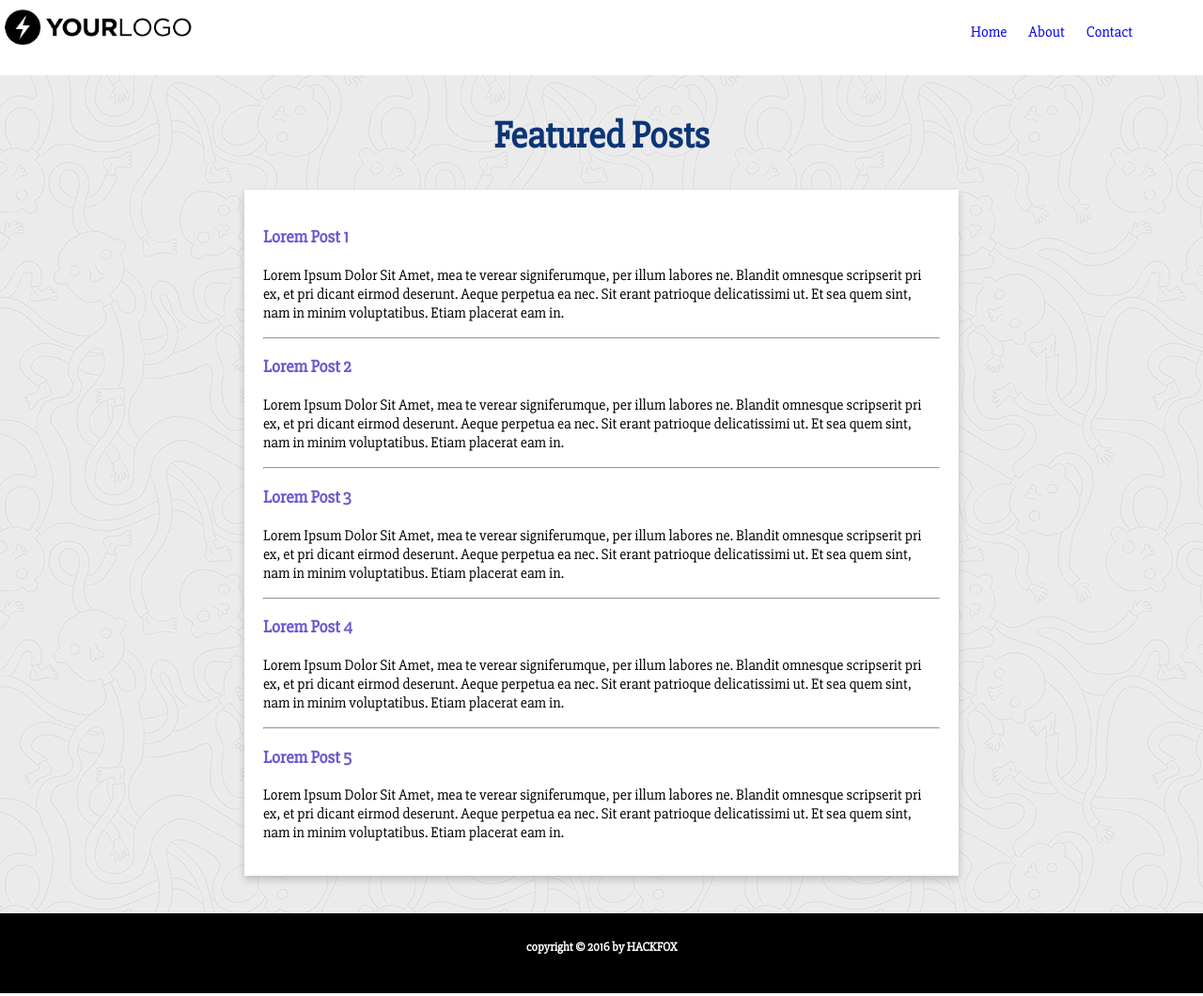
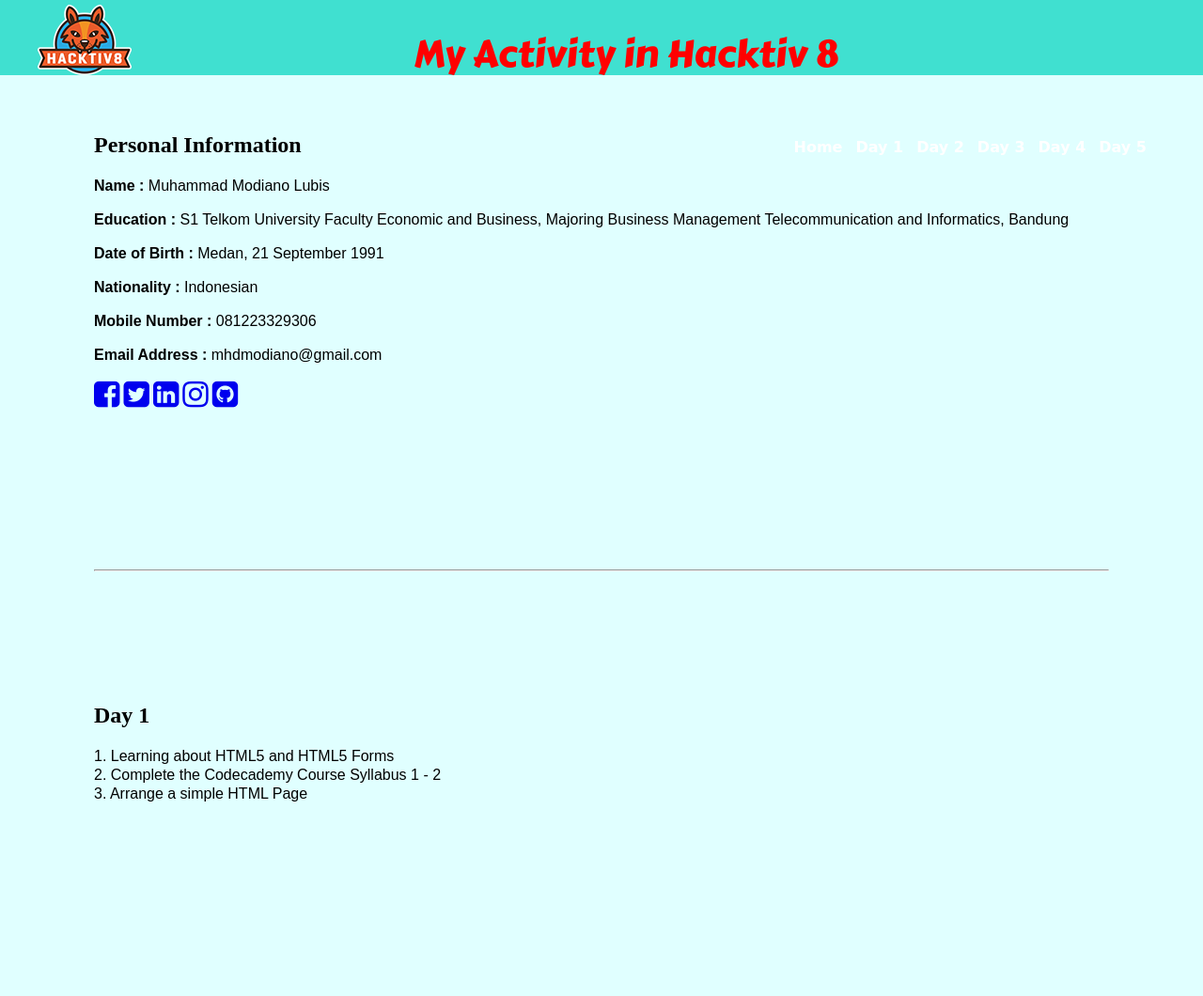
Before and after one commit to modianolubis/modianolubis.github.io, a plain HTML site: page Index.html in a window 1280 px wide. Shown: the top 1060 px of the page at 94% size. Drawn offline with Linux system fonts and the light colour scheme; a web font is replaced by a local one.

Commit message:
mengupload index.html

```diff
--- a/Index.html
+++ b/Index.html
@@ -1,60 +1,72 @@
+<!DOCTYPE html>
 <html>
 	<head>
-    <link href="style.css" type="text/css" rel="stylesheet" />
-    <link href="https://fonts.googleapis.com/css?family=Slabo+27px" rel="stylesheet">
+		<title>My First Website</title>
+		<link href="Style.css" rel="stylesheet" >
+		<link href="https://fonts.googleapis.com/css?family=Carter+One|Merienda+One" rel="stylesheet">
+	    <link rel="stylesheet" href="https://cdnjs.cloudflare.com/ajax/libs/font-awesome/4.7.0/css/font-awesome.min.css">
+
 	</head>
 	<body>
 	<header>
-      <img id="logo" src="sample-logo.png" width="200px" />
+	<image class="logo" src="hactiv8-logo.png"/>
+	<h1 class="judul">My Activity in Hacktiv 8</h1>
 	<nav>
 	<ul>
-          <a href="#"><li>Home</li></a>
-          <a href="#"><li>About</li></a>
-          <a href="#"><li>Contact</li></a>
+	       <li><a href="#Home"><b>Home</b></a></li>
+		   <li><a href="#Day1"><b>Day 1</b></a></li>
+		   <li><a href="#Day2"><b>Day 2</b></a></li>
+		   <li><a href="#Day3"><b>Day 3</b></a></li>
+		   <li><a href="#Day4"><b>Day 4</b></a></li>
+		   <li><a href="#Day5"><b>Day 5</b></a></li>
 	</ul>
 	</nav>
+
 	</header>
-    <section>
-      <h1>Featured Posts</h1>
-      <div id="article-list">
-        <article>
-          <a href=""><h3>Lorem Post 1</h3></a>
-          <p>
-            Lorem Ipsum Dolor Sit Amet, mea te verear signiferumque, per illum labores ne. Blandit omnesque scripserit pri ex, et pri dicant eirmod deserunt. Aeque perpetua ea nec. Sit erant patrioque delicatissimi ut. Et sea quem sint, nam in minim voluptatibus. Etiam placerat eam in.
-          </p>
-        </article>
-        <hr/>
-        <article>
-          <a href=""><h3>Lorem Post 2</h3></a>
-          <p>
-            Lorem Ipsum Dolor Sit Amet, mea te verear signiferumque, per illum labores ne. Blandit omnesque scripserit pri ex, et pri dicant eirmod deserunt. Aeque perpetua ea nec. Sit erant patrioque delicatissimi ut. Et sea quem sint, nam in minim voluptatibus. Etiam placerat eam in.
-          </p>
-        </article>
+		<div>
+		<h2 id="Home">Personal Information</h2>
+		<p><b>Name             		:</b>  Muhammad Modiano Lubis<br></p>
+		<p><b>Education         	:</b> S1 Telkom University Faculty Economic and Business, Majoring Business Management Telecommunication and Informatics, Bandung<br></p>
+		<p><b>Date of Birth         :</b> Medan, 21 September 1991<br></p>
+        <p><b>Nationality	        :</b> Indonesian <br></p>
+        <p><b>Mobile Number		    :</b> 081223329306<br></p>
+        <p><b>Email Address		    :</b> mhdmodiano@gmail.com<br></p>
+		<a href="https://www.facebook.com/mody.moo.79" target="_blank"><i class="fa fa-facebook-square fa-2x" aria-hidden="true"></i></a>
+		<a href="https://twitter.com/Modie_LBS" target="_blank"><i class="fa fa-twitter-square fa-2x" aria-hidden="true"></i></a>
+		<a href="https://www.linkedin.com/in/muhammad-modiano-lubis-22a4a187/" target="_blank"><i class="fa fa-linkedin-square fa-2x" aria-hidden="true"></i></a>
+		<a href="https://www.instagram.com/modianolbs/" target="_blank"><i class="fa fa-instagram fa-2x" aria-hidden="true"></i></a>
+		<a href="https://github.com/modianolubis" target="_blank"><i class="fa fa-github-square fa-2x" aria-hidden="true"></i></a>
+
+		<br><br><br><br><br><br><br><br><br><br>
 		   <hr>
-        <article>
-          <a href=""><h3>Lorem Post 3</h3></a>
-          <p>
-            Lorem Ipsum Dolor Sit Amet, mea te verear signiferumque, per illum labores ne. Blandit omnesque scripserit pri ex, et pri dicant eirmod deserunt. Aeque perpetua ea nec. Sit erant patrioque delicatissimi ut. Et sea quem sint, nam in minim voluptatibus. Etiam placerat eam in.
-          </p>
-        </article>
+
+		<h2 id="Day1">Day 1</h2>
+		<p>1. Learning about HTML5 and HTML5 Forms<br>
+		   2. Complete the Codecademy Course Syllabus 1 - 2<br>
+		   3. Arrange a simple HTML Page
+		   <br></P><br><br><br><br><br><br><br><br><br><br><br><br><br><br><br><br><br><br><br>
 		   <hr>
-        <article>
-          <a href=""><h3>Lorem Post 4</h3></a>
-          <p>
-            Lorem Ipsum Dolor Sit Amet, mea te verear signiferumque, per illum labores ne. Blandit omnesque scripserit pri ex, et pri dicant eirmod deserunt. Aeque perpetua ea nec. Sit erant patrioque delicatissimi ut. Et sea quem sint, nam in minim voluptatibus. Etiam placerat eam in.
-          </p>
-        </article>
+
+		<h2 id="Day2">Day 2</h2>
+		<p>1. Complete the Codecademy Course Syllabus 3 - 5 <br>
+		   2. Combining HTML with CSS
+		   <br></p><br><br><br><br><br><br><br><br><br><br><br><br><br><br><br><br><br><br><br><br>
 		   <hr>
-        <article>
-          <a href=""><h3>Lorem Post 5</h3></a>
-          <p>
-            Lorem Ipsum Dolor Sit Amet, mea te verear signiferumque, per illum labores ne. Blandit omnesque scripserit pri ex, et pri dicant eirmod deserunt. Aeque perpetua ea nec. Sit erant patrioque delicatissimi ut. Et sea quem sint, nam in minim voluptatibus. Etiam placerat eam in.
-          </p>
-        </article>
-      </div>
-    </section>
-    <footer>
-      <h5>copyright &copy; 2016 by HACKFOX</h5>
-    </footer>
+
+	    <h2 id="Day3">Day 3</h2>
+		<p>1. Complete the Codecademy Course Syllabus 6 - 9 </p> <br><br><br><br><br><br><br><br><br><br><br><br></P><br><br><br><br><br><br><br><br>
+		   <hr>
+
+		<h2 id="Day4">Day 4</h2>
+		<p>1. Layouting and Desigining Web Page with CSS<br>
+		   2. Learn about Git and Github
+        </p><br><br><br><br><br><br><br><br><br><br><br><br><br><br><br><br><br><br><br><br>
+		   <hr>
+
+		<h2 id="Day5">Day 5</h2>
+		<p>1. Wrap up the week - WEEKLY PROJECT
+        </p><br><br><br><br><br><br><br><br><br><br><br><br><br><br><br><br><br><br><br><br><br>
+		   <hr>
+	<div>
 	</body>
 </html>
--- a/style.css
+++ b/style.css
@@ -1,80 +1,80 @@
 body {
-    font-family: 'Slabo 27px', serif;
-    font-weight: 400;
-    padding: 0;
-    margin: 0;
-    font-style: normal;
-    background-image: url('sample-pattern.png');
+	background-color: #E0FFFF;
+	margin: 0;
+
 }
-a {
-    text-decoration: none;
-    cursor: pointer;
-    }
-a:hover {
-        color: #373737;
-    }
-/*Ment*/
 header {
-  background-color: #fff;
-  width: 100%;
-  height: 10%;
-  position: fixed;
-  padding: 0;
-  margin: 0;
+    background-color: #40E0D0;
+    height: 80px;
+    width: 100%;
+	position: fixed ;
+
+
+
 }
-#logo {
-    position: fixed;
-    top: 10px; padding-left: 5px;
+h1 {
+	font-family: 'Carter One', cursive;
+	color: red ;
+	font-size: 40px;
+	font-weight: normal;
+	text-align: center;
+
 }
-nav,
-nav ul,
-nav ul li {
-    margin: 0;
-    padding-right: 20px;
+
+h2 {
+	padding-top: 90px;
+
+}
+
+h2 {
+	padding-top: 120px;
+
+
+}
+
+.judul {
+	text-align: center;
+	display: inline-block;
+	padding-left:300px;
+
+}
+
+
+p {
+	font-family: Arial, serif;
+	line-height: 20px ;
+}
+
+
+
+.logo {
+    float: left;
+    margin-left:40px;
+    margin-top: 5px;
+
+}
+
+div{
+	padding: 1px 100px 100px 100px;
+
 }
 
 nav {
-    position: absolute;
-    top: 30%; right: 15px;
-}
-ul li {
-    list-style-type: none;
-    display: inline-block;
-    margin-right: 38px;
+    float: right;
+    /*margin-right: 50px;
+    margin-top: 40px;*/
+    margin: 16px 50px 0px 0 ;
+
 }
 
-/*Isi*/
-section {
-    position: relative;
-    top:15%;
-    bottom: 15%;
-    z-index: -10;
-    height: auto;
+nav li{
+	font-family:'Merienda One', cursive;
+	list-style: none;
+	display: inline-block;
+	padding-right: 10px;
 }
-h1 {
-    text-align: center;
-    font-size: 40px;
-    color: #0b3577;
+
+nav li a {
+    color: #fff;
+    text-decoration: none;
 }
-#article-list {
-    padding: 20px 20px;
-    box-shadow: 0 4px 8px 0 rgba(0, 0, 0, 0.2);
-    max-width: 720px;
-    margin: auto;
-    background-color: #fff;
-}
-h3 {
-    color: slateblue ;
-
-}
-footer {
-    background-color: #000;
-    color: white;
-    position: relative;
-    top:20%;
-    bottom: 15%;
-    padding-top: 5px;
-    z-index: -10;
-    height: 10%;
-    text-align: center;
-}
```
Also changed, not shown: hactiv8-logo.png (added), sample-logo.png (deleted), sample-pattern.png (deleted). Lines whose indentation alone changed are shown as unchanged.
